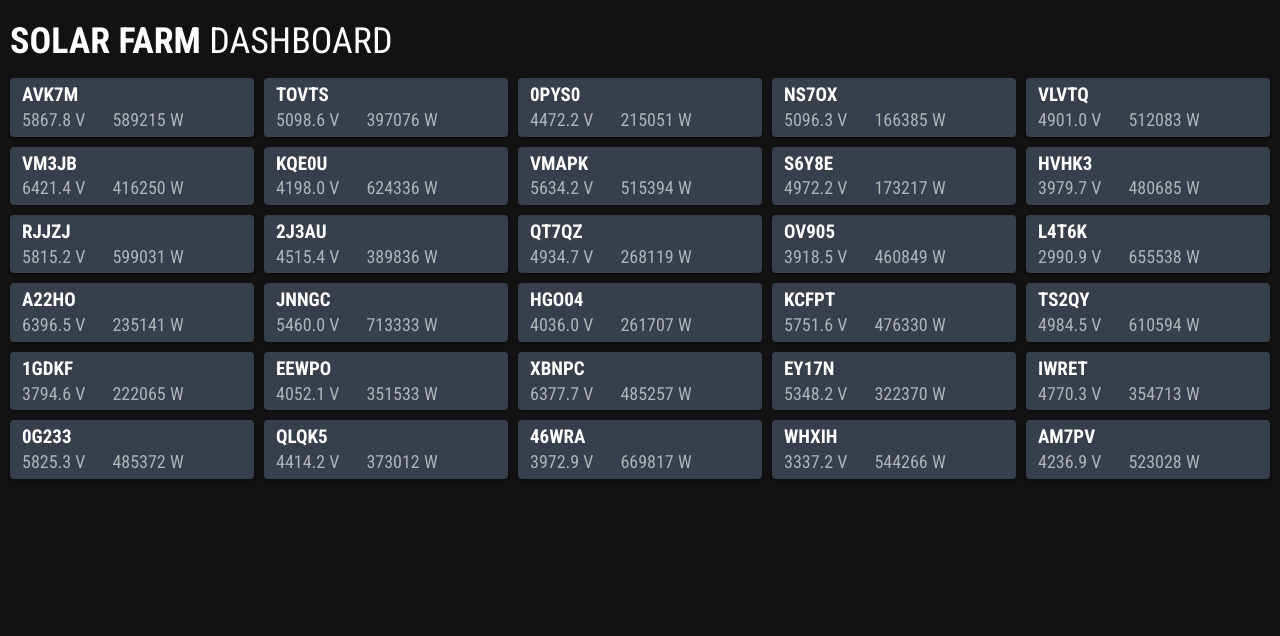
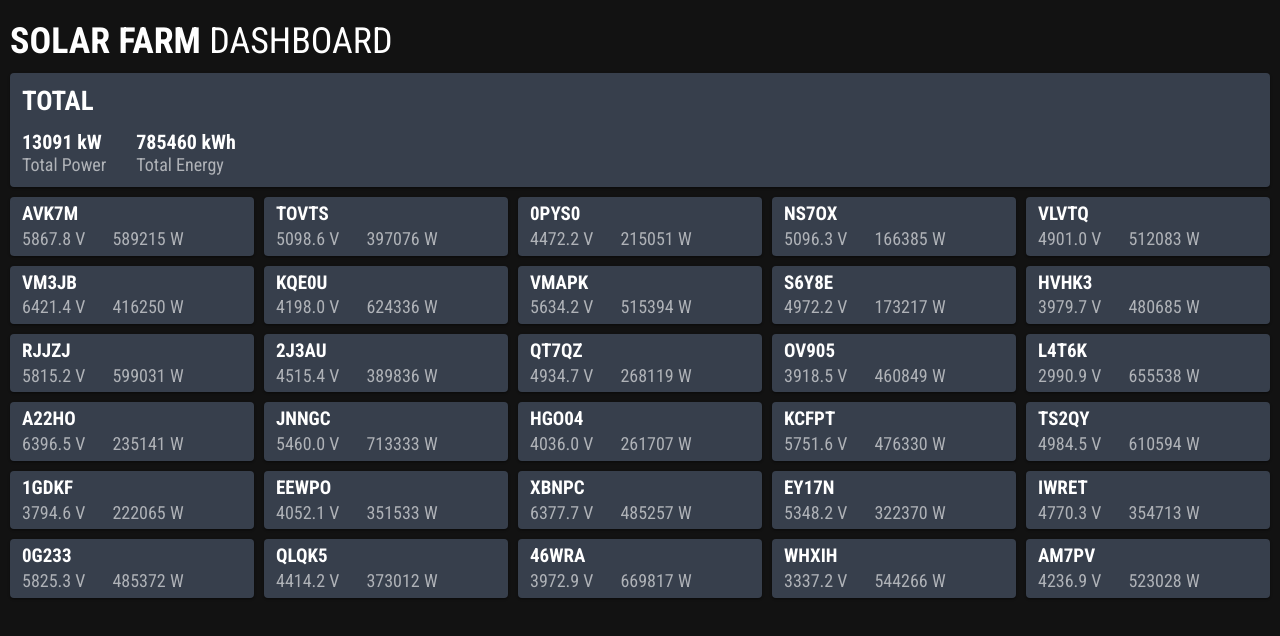
Before and after one commit to sulik/solar-farm-dashboard, a React (Create React App) app: page / in a window 1280 px wide. Shown: the top 636 px of the page. Built offline with nearby package versions, Linux system fonts and the light colour scheme.

Commit message:
Use Totals component with solar panels data

```diff
--- a/src/App.js
+++ b/src/App.js
@@ -1,6 +1,7 @@
 import * as solarPanelsDataGen from './data/solarPanelsDataGenerator'
 import React, { useState } from 'react'
 import SolarPanels from './components/SolarPanels/SolarPanels'
+import Totals from './components/Totals/Totals'
 import useInterval from './utils/useInterval'
 
 const solarPanelsDataConfig = solarPanelsDataGen.generateConfig(30)
@@ -17,6 +18,7 @@ function App() {
       <header>
         <h1>Solar Farm <span>Dashboard</span></h1>
       </header>
+      <Totals data={solarPanelsData}/>
       <SolarPanels data={solarPanelsData}/>
     </div>
   )
```
